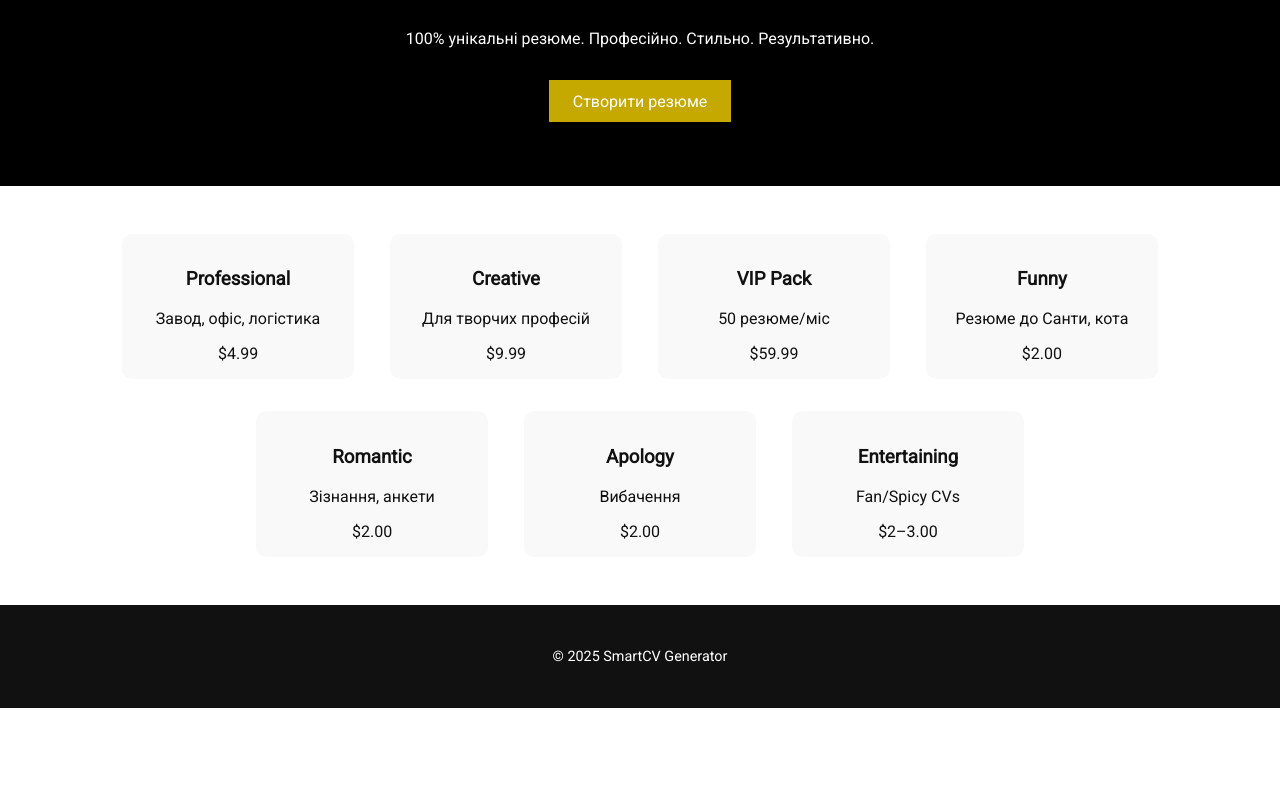
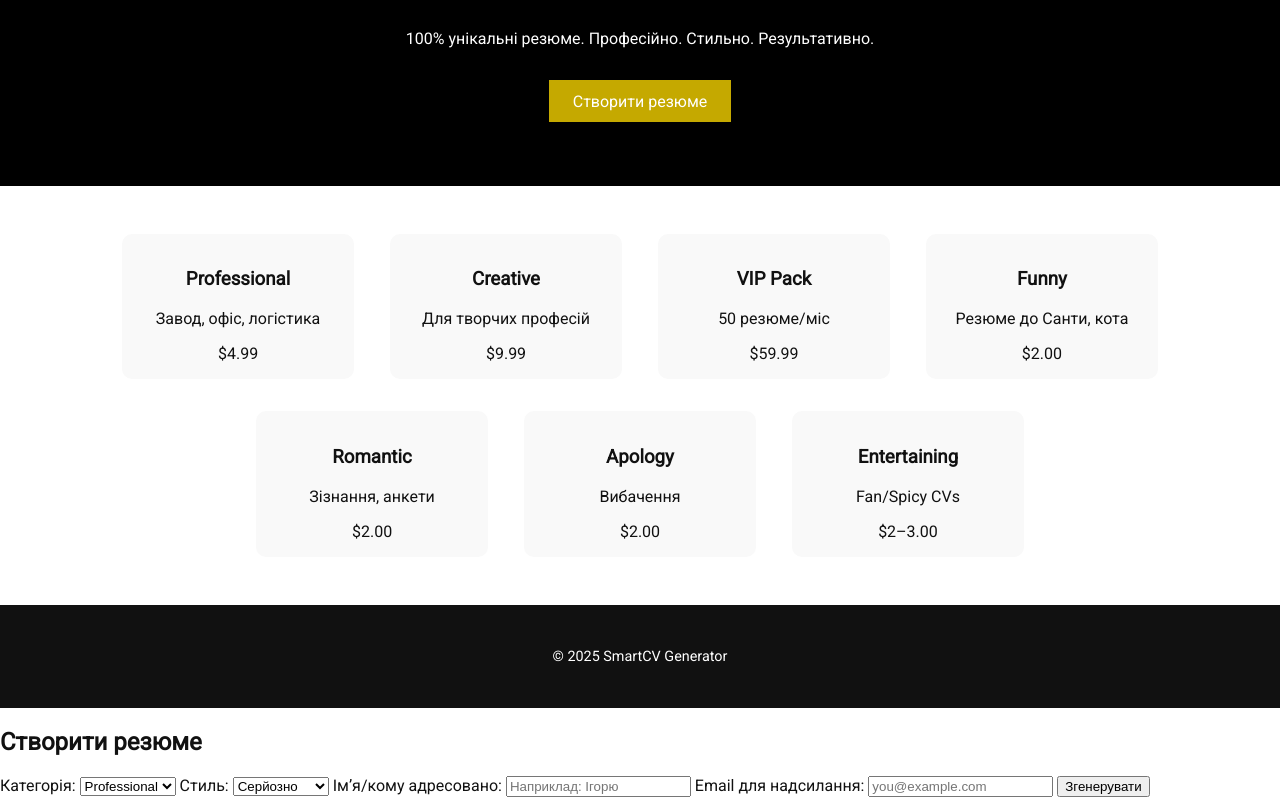
Before and after one commit to Khimyak/smartcv-site, a plain HTML site: page index.html in a window 1280 px wide. Shown: the part 163-960 px from the top of the page. Before the commit the page ends 871 px from the top, so only its background shows below. Drawn offline with nearby package versions, Linux system fonts and the light colour scheme.

Commit message:
Add files via upload

```diff
--- a/index.html
+++ b/index.html
@@ -25,5 +25,46 @@
   <footer>
     <p>© 2025 SmartCV Generator</p>
   </footer>
+
+<section class="form-section" id="form">
+  <h2>Створити резюме</h2>
+  <form id="cvForm">
+    <label for="category">Категорія:</label>
+    <select id="category" name="category" required>
+      <option value="Professional">Professional</option>
+      <option value="Creative">Creative</option>
+      <option value="VIP Pack">VIP Pack</option>
+      <option value="Funny">Funny</option>
+      <option value="Romantic">Romantic</option>
+      <option value="Apology">Apology</option>
+      <option value="Entertaining">Entertaining</option>
+    </select>
+
+    <label for="tone">Стиль:</label>
+    <select id="tone" name="tone" required>
+      <option value="Серйозно">Серйозно</option>
+      <option value="З гумором">З гумором</option>
+      <option value="Сексуально">Сексуально</option>
+      <option value="Щиро">Щиро</option>
+    </select>
+
+    <label for="target">Ім’я/кому адресовано:</label>
+    <input type="text" id="target" name="target" placeholder="Наприклад: Ігорю" required />
+
+    <label for="email">Email для надсилання:</label>
+    <input type="email" id="email" name="email" placeholder="you@example.com" required />
+
+    <button type="submit">Згенерувати</button>
+  </form>
+</section>
+
+<script>
+  const form = document.getElementById('cvForm');
+  form.addEventListener('submit', function(e) {
+    e.preventDefault();
+    alert("✅ Дані відправлено (тестовий режим). Поки що PDF не надсилається.");
+  });
+</script>
+
 </body>
 </html>
```
